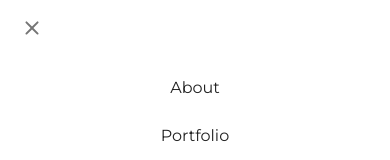
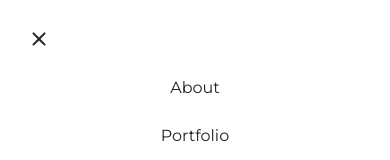
Before and after one commit to DWC01/christian-construction, a Next.js app: page / in a window 390 px wide. Both pictures are taken after a click on the button 43 px from the left and 43 px from the top of the page. Shown: the top 160 px of the page. Built offline with nearby package versions, Linux system fonts and the light colour scheme.

Commit message:
Updated mobile menu css

```diff
--- a/src/components/layout/Menu.js
+++ b/src/components/layout/Menu.js
@@ -5,9 +5,9 @@ import Drawer from '@material-ui/core/Drawer';
 import ListItem from '@material-ui/core/ListItem';
 import IconButton from '@material-ui/core/IconButton';
 import Typography from '@material-ui/core/Typography';
-import MenuRoundedIcon from '@material-ui/icons/MenuRounded';
 import ListItemText from '@material-ui/core/ListItemText';
 import CloseRoundedIcon from '@material-ui/icons/CloseRounded';
+import MobileMenuIcon from './MobileMenuIcon';
 
 const useStyles = makeStyles(theme => ({
 	list: {
@@ -44,6 +44,9 @@ const useStyles = makeStyles(theme => ({
 	mobileMenuContainer: {
 		display: 'none',
 	},
+	closeRoundedIcon: {
+		fill: theme.palette.text.primary,
+	},
 	'@media (max-width: 470px)': {
 		menuContainer: {
 			display: 'none',
@@ -56,7 +59,7 @@ const useStyles = makeStyles(theme => ({
 		},
 		mobileMenu: {
 			fontSize: '2rem',
-			color: theme.palette.action.active,
+			color: theme.palette.text.primary,
 		},
 	},
 }));
@@ -80,10 +83,7 @@ const Menu = () => {
 		<>
 			<div className={classes.mobileMenuContainer}>
 				<IconButton onClick={toggleDrawer()}>
-					<MenuRoundedIcon
-						onClick={toggleDrawer()}
-						className={classes.mobileMenu}
-					/>
+					<MobileMenuIcon />
 				</IconButton>
 			</div>
 			<div className={classes.menuContainer}>
@@ -114,8 +114,13 @@ const Menu = () => {
 				onClose={toggleDrawer()}
 			>
 				<div className={classes.drawerHeader}>
-					<IconButton onClick={toggleDrawer()}>
-						<CloseRoundedIcon />
+					<IconButton
+						className={classes.mobileMenuContainer}
+						onClick={toggleDrawer()}
+					>
+						<CloseRoundedIcon
+							className={classes.closeRoundedIcon}
+						/>
 					</IconButton>
 				</div>
 				<List className={classes.list}>
--- /dev/null
+++ b/src/components/layout/MobileMenuIcon.js
@@ -0,0 +1,41 @@
+import { makeStyles } from '@material-ui/core/styles';
+
+const useStyles = makeStyles(theme => ({
+	mobileMenuIcon: {
+		display: 'flex',
+		alignItems: 'center',
+		justifyContent: 'space-evenly',
+		flexDirection: 'column',
+		width: '25px',
+		height: '25px',
+	},
+	top: {
+		height: '1px',
+		width: '100%',
+		backgroundColor: theme.palette.text.primary,
+	},
+	middle: {
+		height: '1px',
+		width: '100%',
+		backgroundColor: theme.palette.text.primary,
+	},
+	bottom: {
+		height: '1px',
+		width: '100%',
+		backgroundColor: theme.palette.text.primary,
+	},
+}));
+
+const Menu = () => {
+	const classes = useStyles();
+
+	return (
+		<div className={classes.mobileMenuIcon}>
+			<div className={classes.top} />
+			<div className={classes.middle} />
+			<div className={classes.bottom} />
+		</div>
+	);
+};
+
+export default Menu;
```
